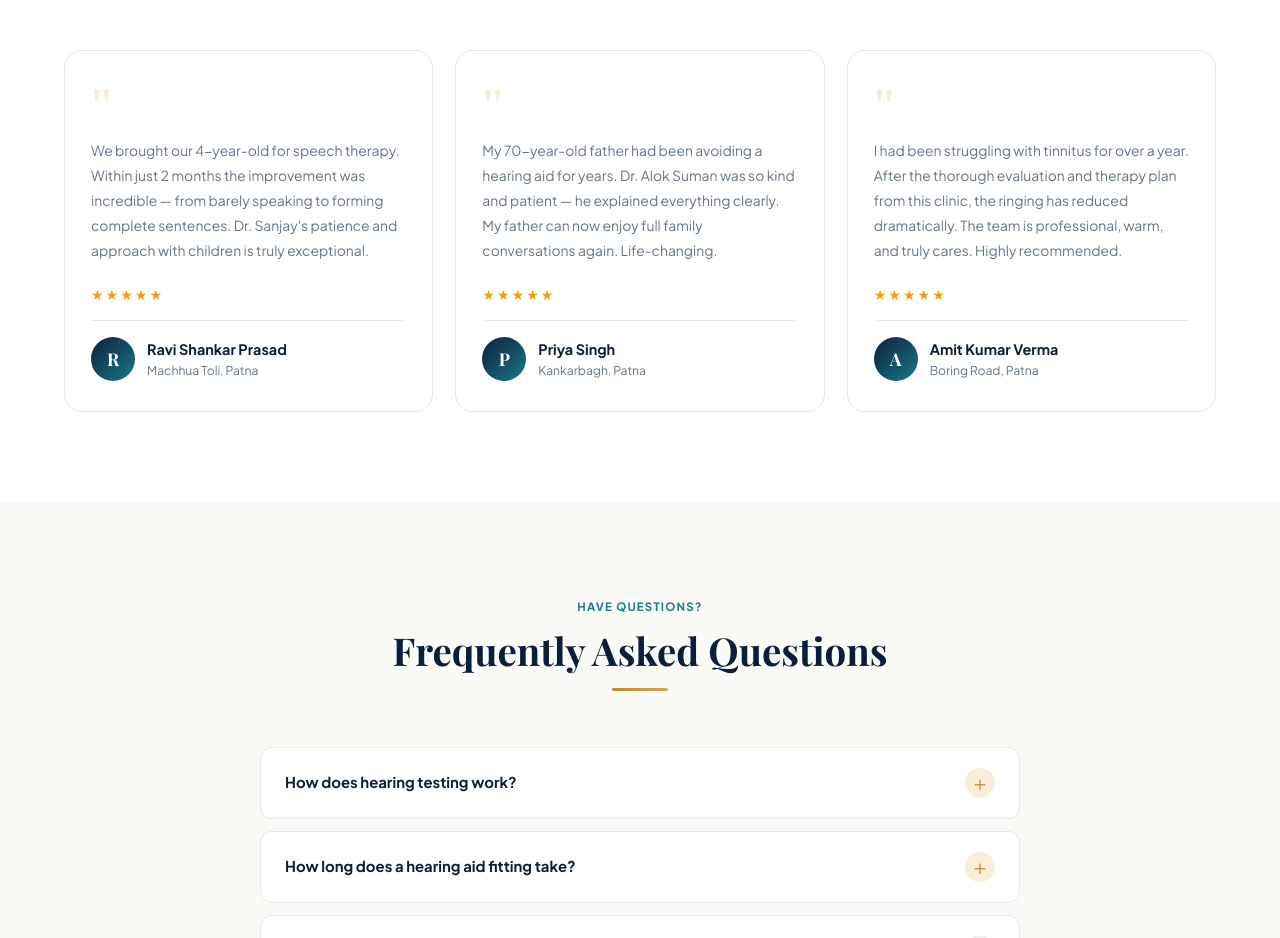
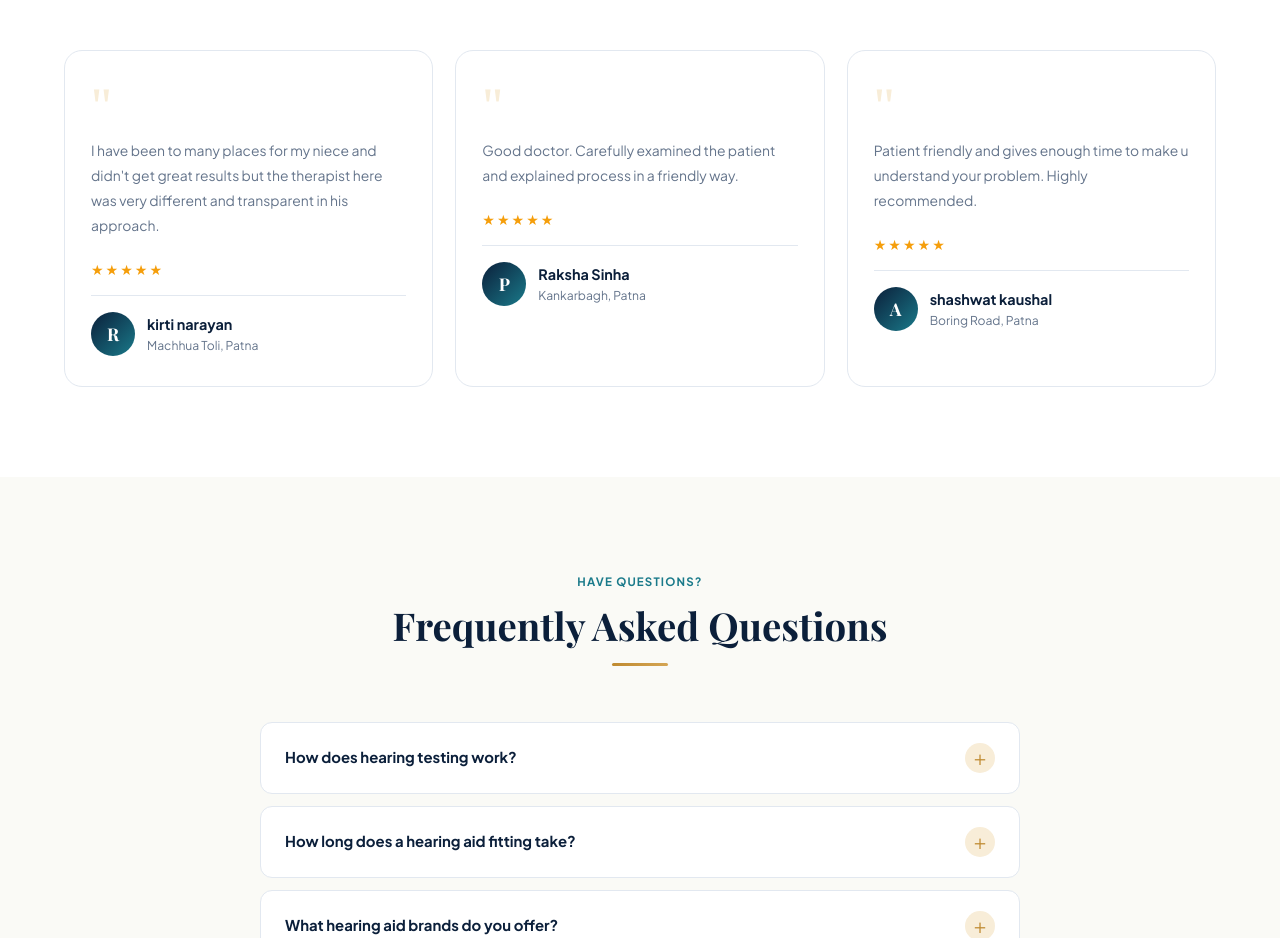
Before and after one commit to vaibhav6250/audiology-clinic, a plain HTML site: page index.html in a window 1280 px wide. Shown: the part 6700-7638 px from the top of the page. Drawn offline with nearby package versions, Linux system fonts and the light colour scheme; a web font is replaced by a local one.

Commit message:
index.html

```diff
--- a/index.html
+++ b/index.html
@@ -757,36 +757,36 @@
   <div class="testi-grid">
     <div class="testi-card fi">
       <div class="testi-q">"</div>
-      <p class="testi-text">We brought our 4-year-old for speech therapy. Within just 2 months the improvement was incredible — from barely speaking to forming complete sentences. Dr. Sanjay's patience and approach with children is truly exceptional.</p>
+      <p class="testi-text">I have been to many places for my niece and didn't get great results but the therapist here was very different and transparent in his approach.</p>
       <div class="testi-stars">★★★★★</div>
       <div class="testi-author">
         <div class="testi-av">R</div>
         <div>
-          <div class="testi-name">Ravi Shankar Prasad</div>
+          <div class="testi-name">kirti narayan</div>
           <div class="testi-loc">Machhua Toli, Patna</div>
         </div>
       </div>
     </div>
     <div class="testi-card fi" style="transition-delay:0.1s">
       <div class="testi-q">"</div>
-      <p class="testi-text">My 70-year-old father had been avoiding a hearing aid for years. Dr. Alok Suman was so kind and patient — he explained everything clearly. My father can now enjoy full family conversations again. Life-changing.</p>
+      <p class="testi-text">Good doctor. Carefully examined the patient and explained process in a friendly way.</p>
       <div class="testi-stars">★★★★★</div>
       <div class="testi-author">
         <div class="testi-av">P</div>
         <div>
-          <div class="testi-name">Priya Singh</div>
+          <div class="testi-name">Raksha Sinha</div>
           <div class="testi-loc">Kankarbagh, Patna</div>
         </div>
       </div>
     </div>
     <div class="testi-card fi" style="transition-delay:0.2s">
       <div class="testi-q">"</div>
-      <p class="testi-text">I had been struggling with tinnitus for over a year. After the thorough evaluation and therapy plan from this clinic, the ringing has reduced dramatically. The team is professional, warm, and truly cares. Highly recommended.</p>
+      <p class="testi-text">Patient friendly and gives enough time to make u understand your problem. Highly recommended.</p>
       <div class="testi-stars">★★★★★</div>
       <div class="testi-author">
         <div class="testi-av">A</div>
         <div>
-          <div class="testi-name">Amit Kumar Verma</div>
+          <div class="testi-name">shashwat kaushal</div>
           <div class="testi-loc">Boring Road, Patna</div>
         </div>
       </div>
```
